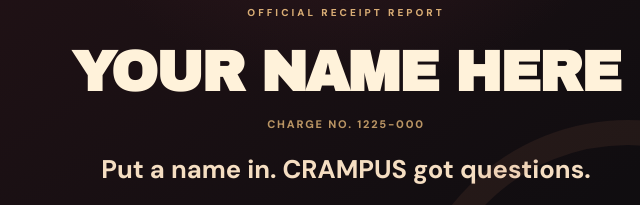
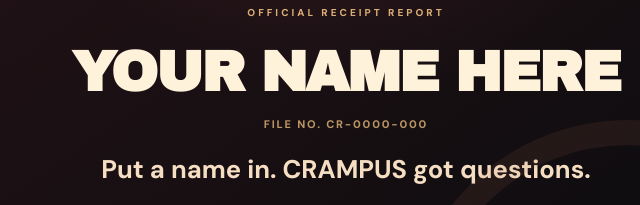
Before and after one commit to EgoShiftLabs/Crampus, a plain HTML site: page index.html in a window 1280 px wide. Shown: the part 4249-4454 px from the top of the page, 294-934 px from the left. Drawn offline with Linux system fonts and the light colour scheme.

Commit message:
Make receipt case numbering year-round instead of Christmas-only

```diff
--- a/index.html
+++ b/index.html
@@ -81,7 +81,7 @@
   <div class="audit-intro"><div class="section-kicker">003 / THE CRAMPUS RECEIPT CHECK</div><h2>YOU THINK YOU<br><em>INNOCENT?</em></h2><p>Put a name in. CRAMPUS pulls the receipts. Screenshot it, tag your people, start a little trouble. No appeals.</p></div>
   <div class="audit-workstation">
     <form id="audit-form" class="audit-form" autocomplete="off"><label for="audit-name">WHO WE AIRING OUT TODAY?</label><input id="audit-name" type="text" maxlength="28" placeholder="Your name or somebody else's..." required aria-describedby="audit-help"><p id="audit-help">Use a nickname. Nothing leaves your browser.</p><button type="submit" class="button button-primary">RUN THE RECEIPT CHECK ✳</button></form>
-    <div class="verdict-card" id="verdict-card" aria-live="polite"><div class="verdict-top"><span>CRAMPUS & CO.</span><span>DEPARTMENT OF PETTY BUSINESS</span></div><div class="verdict-mark">⛧</div><p class="verdict-eyebrow">OFFICIAL RECEIPT REPORT</p><h3 id="verdict-subject">YOUR NAME HERE</h3><p class="verdict-label">CHARGE NO. <span id="verdict-case">1225-000</span></p><p class="verdict-charge" id="verdict-charge">Put a name in. CRAMPUS got questions.</p><p class="verdict-sentence" id="verdict-sentence">SENTENCE: AWAITING THE RECEIPTS.</p><p class="verdict-signature">CRAMPUS // DEPARTMENT OF PETTY BUSINESS</p></div>
+    <div class="verdict-card" id="verdict-card" aria-live="polite"><div class="verdict-top"><span>CRAMPUS & CO.</span><span>DEPARTMENT OF PETTY BUSINESS</span></div><div class="verdict-mark">⛧</div><p class="verdict-eyebrow">OFFICIAL RECEIPT REPORT</p><h3 id="verdict-subject">YOUR NAME HERE</h3><p class="verdict-label">FILE NO. <span id="verdict-case">CR-0000-000</span></p><p class="verdict-charge" id="verdict-charge">Put a name in. CRAMPUS got questions.</p><p class="verdict-sentence" id="verdict-sentence">SENTENCE: AWAITING THE RECEIPTS.</p><p class="verdict-signature">CRAMPUS // DEPARTMENT OF PETTY BUSINESS</p></div>
     <div class="audit-actions"><button class="button button-secondary" type="button" id="audit-again" disabled>RUN IT BACK ↻</button><button class="button button-secondary" type="button" id="audit-download" disabled>SAVE THE RECEIPTS ↓</button><button class="button button-secondary" type="button" id="audit-copy" disabled>COPY THE DIRT</button><a class="button button-primary is-disabled" id="audit-share" href="#" target="_blank" rel="noopener noreferrer" aria-disabled="true">POST ON X ↗</a></div>
     <p id="audit-feedback" class="audit-feedback" aria-live="polite">CRAMPUS BEEN WAITING TO SAY SOMETHING. 👹</p>
   </div>
```
